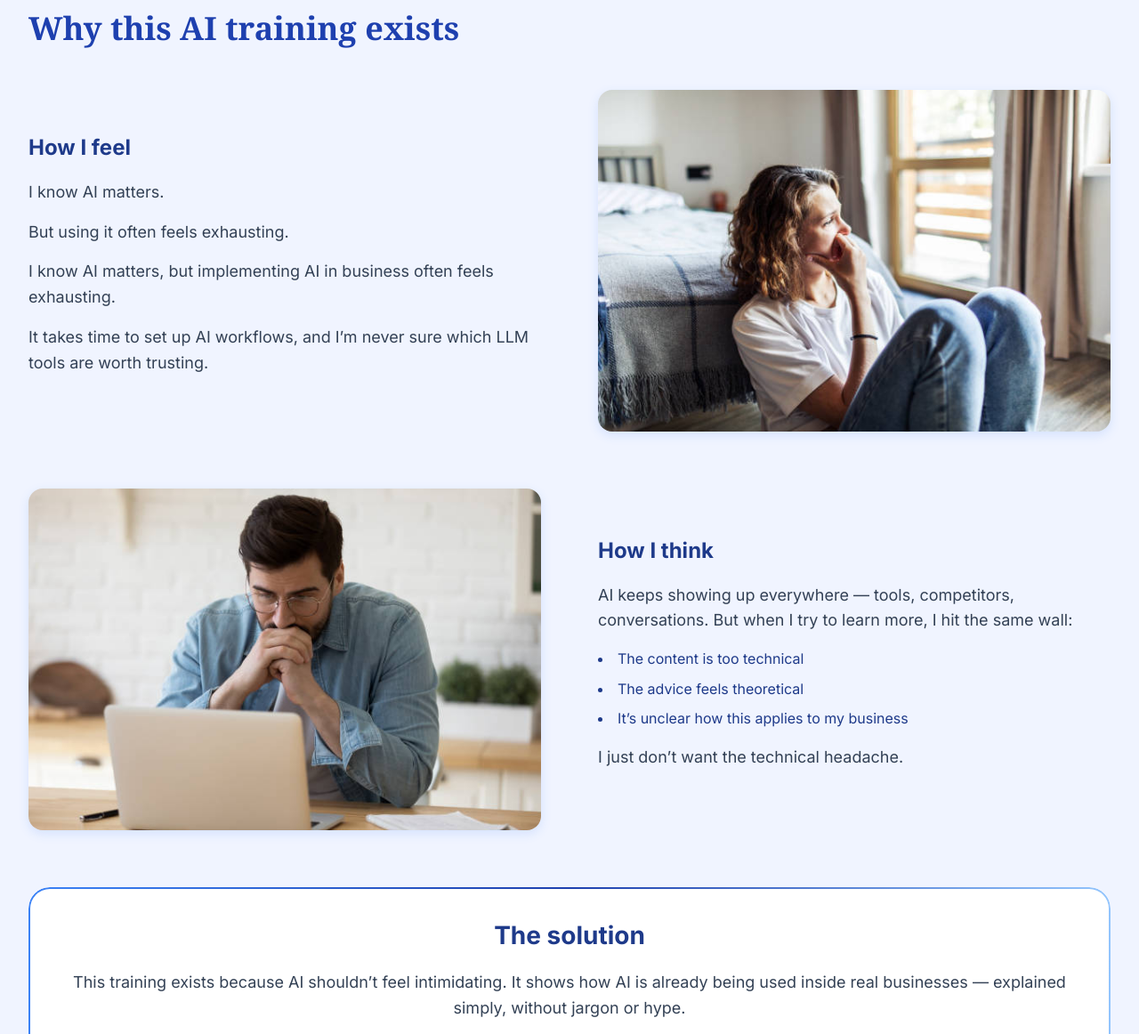
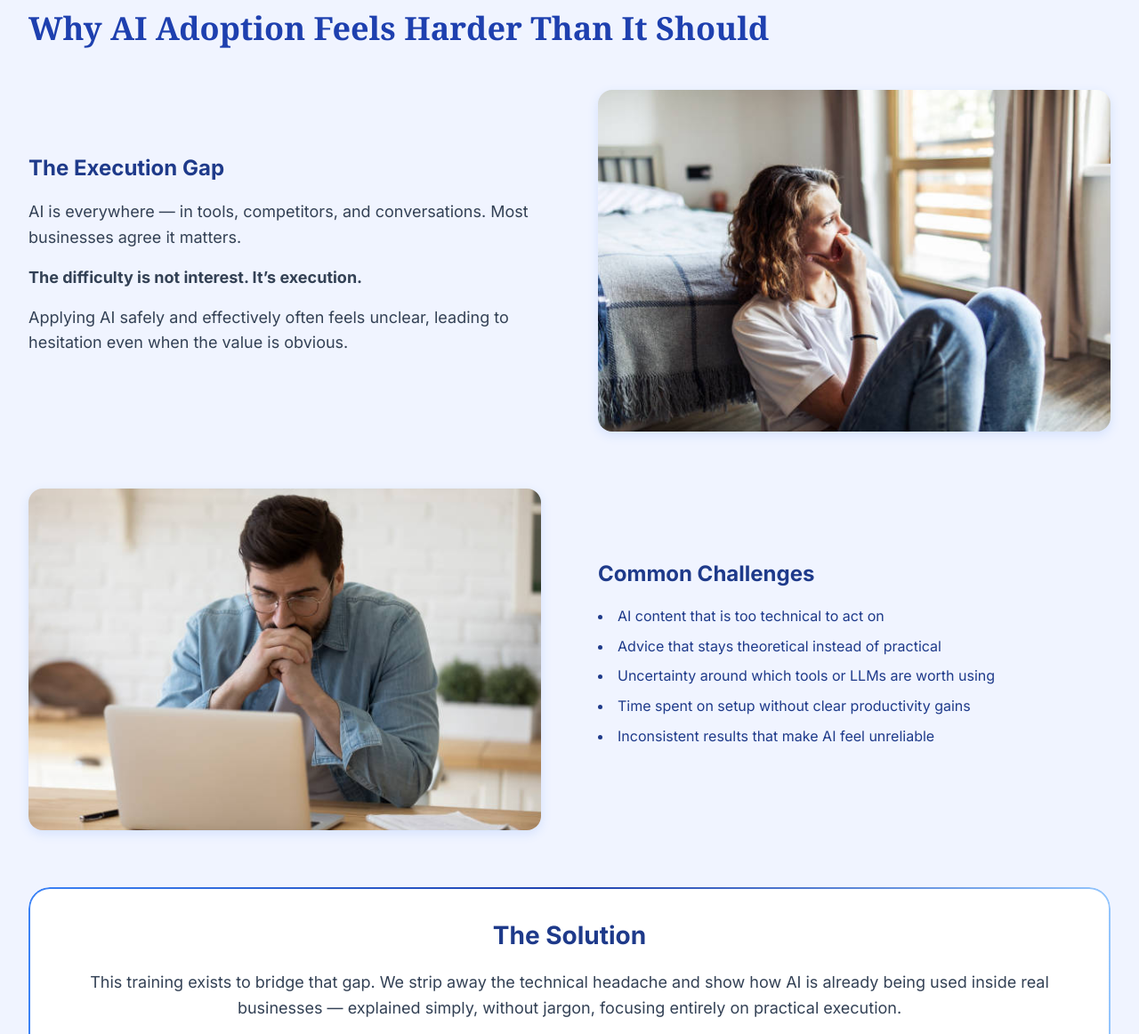
Before and after one commit to WorkInternship/AiTrainingSite, a website: page public/index.html in a window 1280 px wide. Shown: the part 1030-2192 px from the top of the page at 89% size. Drawn offline with Linux system fonts and the light colour scheme.

Commit message:
text changes

```diff
--- a/public/index.html
+++ b/public/index.html
@@ -47,20 +47,18 @@
   </div>
 </section>
 
-<section id="why" class="section section-muted"> <div class="container">
-
-    <h2>Why this AI training exists</h2>
+<section id="why" class="section section-muted">
+  <div class="container">
+    <h2>Why AI Adoption Feels Harder Than It Should</h2>
 
     <div class="why-grid">
-
       <div class="checker-grid">
 
         <div class="why-block">
-        <h3>How I feel</h3>
-        <p>I know AI matters.</p>
-        <p>But using it often feels exhausting.</p>
-        <p>I know AI matters, but implementing AI in business often feels exhausting. </p>
-        <p>It takes time to set up AI workflows, and I’m never sure which LLM tools are worth trusting.</p>
+          <h3>The Execution Gap</h3>
+          <p>AI is everywhere — in tools, competitors, and conversations. Most businesses agree it matters.</p>
+          <p><strong>The difficulty is not interest. It’s execution.</strong></p>
+          <p>Applying AI safely and effectively often feels unclear, leading to hesitation even when the value is obvious.</p>
         </div>
 
         <div class="why-img-wrapper">
@@ -72,30 +70,28 @@
         </div>
 
         <div class="why-block">
-        <h3>How I think</h3>
-        <p>
-          AI keeps showing up everywhere — tools, competitors, conversations.
-          But when I try to learn more, I hit the same wall:
-        </p>
+          <h3>Common Challenges</h3>
           <ul>
-          <li>The content is too technical</li>
-          <li>The advice feels theoretical</li>
-          <li>It’s unclear how this applies to my business</li>
+            <li>AI content that is too technical to act on</li>
+            <li>Advice that stays theoretical instead of practical</li>
+            <li>Uncertainty around which tools or LLMs are worth using</li>
+            <li>Time spent on setup without clear productivity gains</li>
+            <li>Inconsistent results that make AI feel unreliable</li>
           </ul>
-        <p>I just don’t want the technical headache.</p>
         </div>
 
       </div>
 
       <div class="why-solution">
-      <h3>The solution</h3>
+        <h3>The Solution</h3>
         <p>
-        This training exists because AI shouldn’t feel intimidating.
-        It shows how AI is already being used inside real businesses —
-        explained simply, without jargon or hype.
+          This training exists to bridge that gap. We strip away the technical headache and show
+          how AI is already being used inside real businesses — explained simply,
+          without jargon, focusing entirely on practical execution.
         </p>
       </div>
 
+    </div>
   </div>
 </section>
 
@@ -187,8 +183,8 @@
 
     <div class="who-footer">
       <p>This is not a coding bootcamp.</p>
-      <p>I don’t need a technical background.</p>
-      <p><strong>I just need clarity.</strong></p>
+      <p>You don’t need a technical background.</p>
+      <p><strong>You just need clarity.</strong></p>
     </div>
   </div>
 </section>
```
Lines whose indentation alone changed are shown as unchanged.
